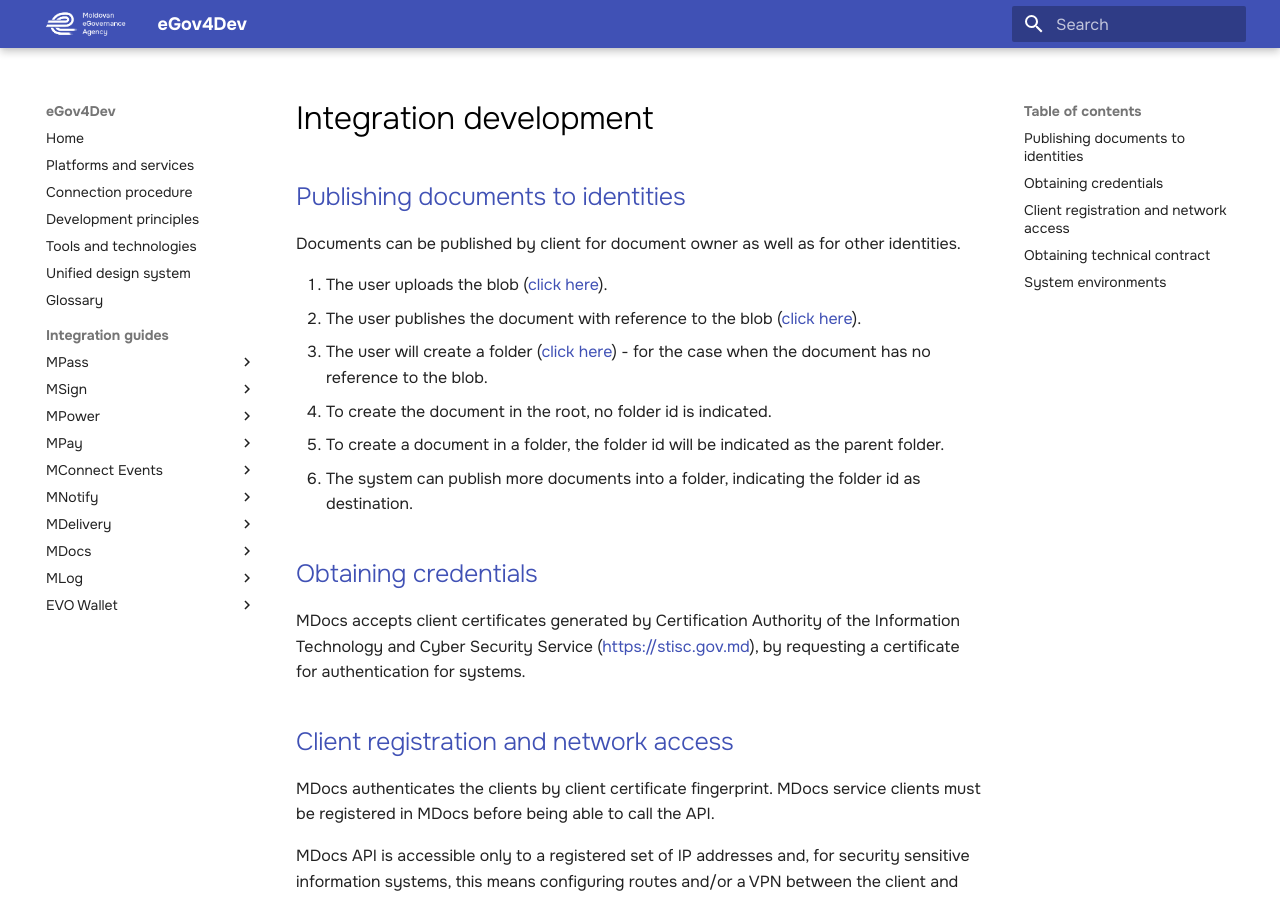
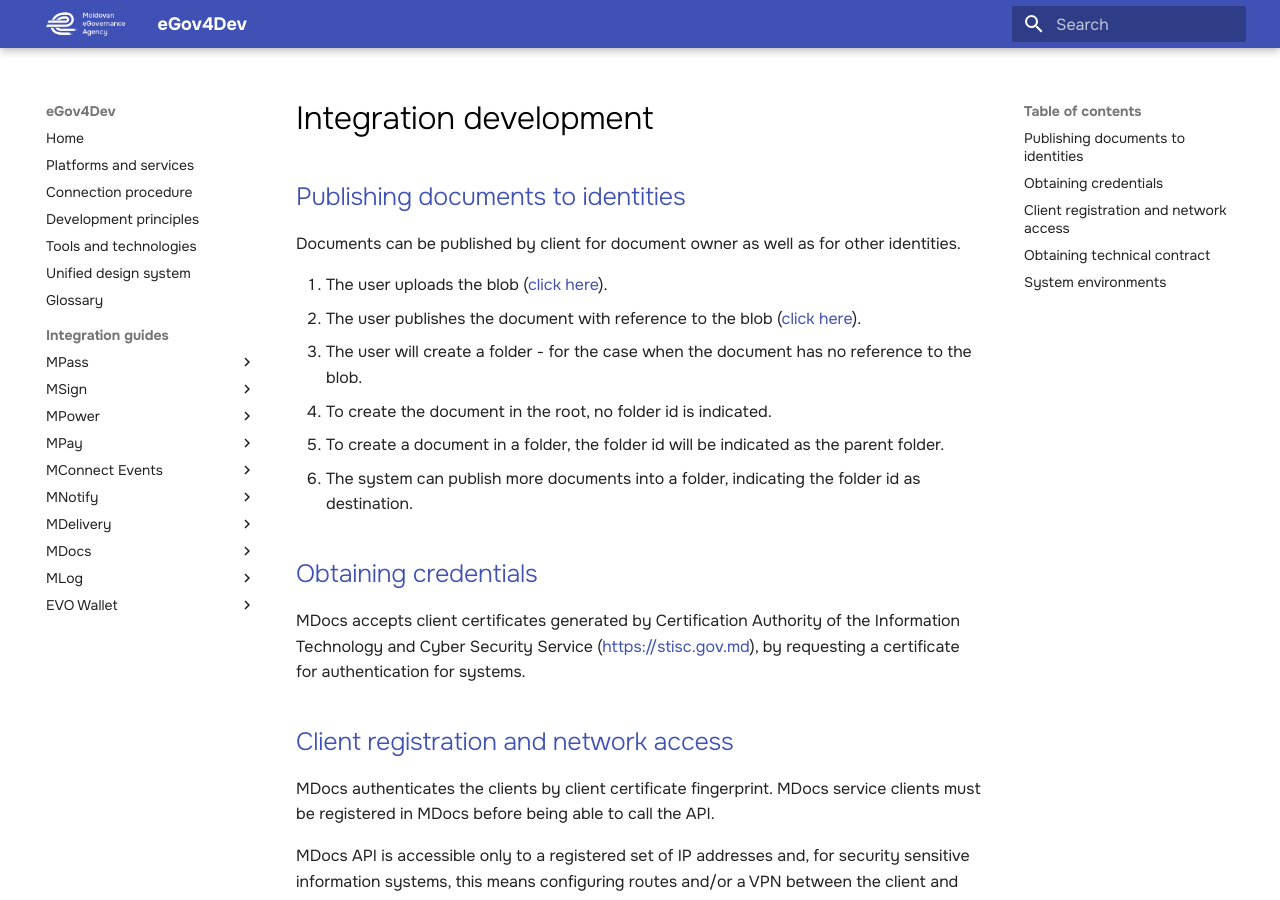
Before and after one commit to egov-moldova/egov4dev, an MkDocs documentation site: the page built from docs/guides/mdocs/integration-development.md, in a window 1280 px wide and 900 px high. Built offline with MkDocs 1.6.1 and Material for MkDocs 9.7.7, drawn with Linux system fonts in a browser that asks for light colours.

Commit message:
Link fix

```diff
--- a/docs/guides/mdocs/integration-development.md
+++ b/docs/guides/mdocs/integration-development.md
@@ -2,9 +2,9 @@
 
 Documents can be published by client for document owner as well as for other identities.
 
-1. The user uploads the blob ([click here](api-reference/#blobs)).
-2. The user publishes the document with reference to the blob ([click here](api-reference/#documents)).
-3. The user will create a folder ([click here](api-reference/#documents)) - for the case when the document has no reference to the blob.
+1. The user uploads the blob ([click here](./api-reference/#blobs)).
+2. The user publishes the document with reference to the blob ([click here](./api-reference/#documents)).
+3. The user will create a folder - for the case when the document has no reference to the blob.
 4. To create the document in the root, no folder id is indicated.
 5. To create a document in a folder, the folder id will be indicated as the parent folder.
 6. The system can publish more documents into a folder, indicating the folder id as destination.
```
